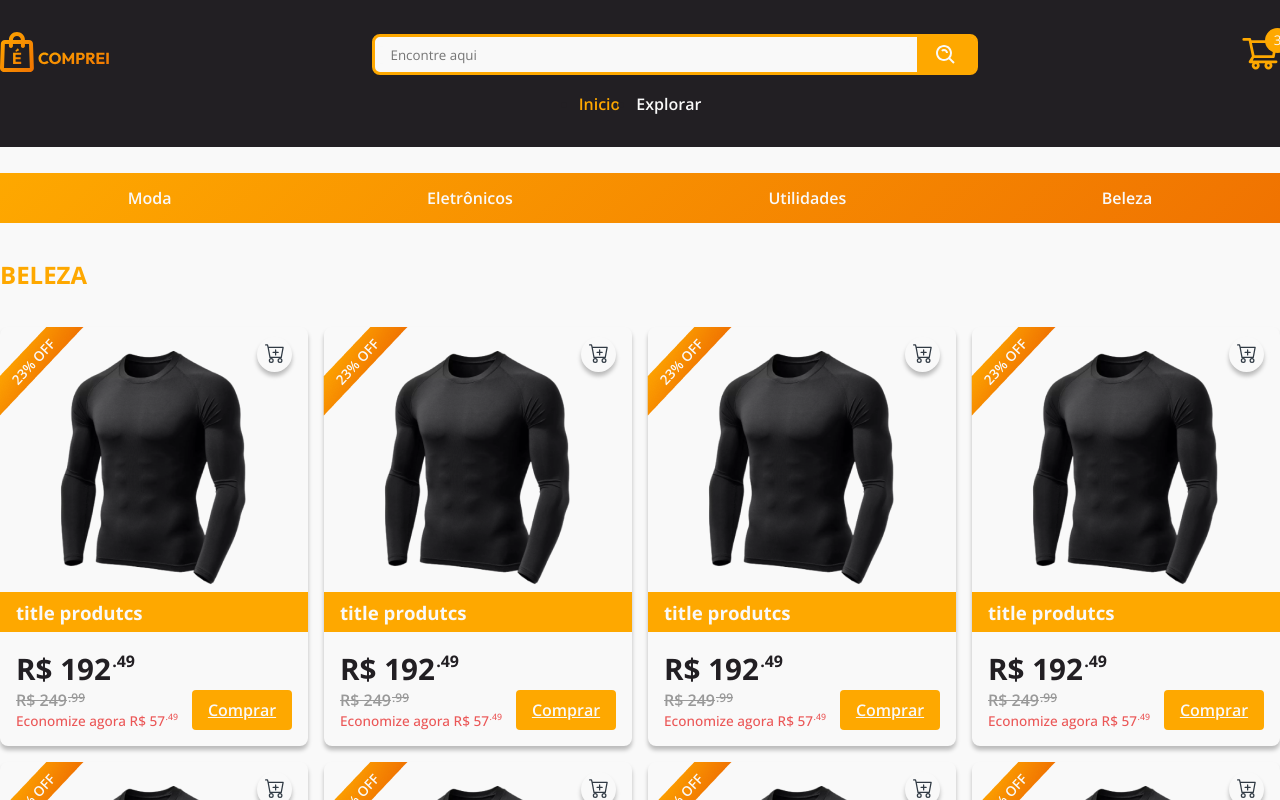
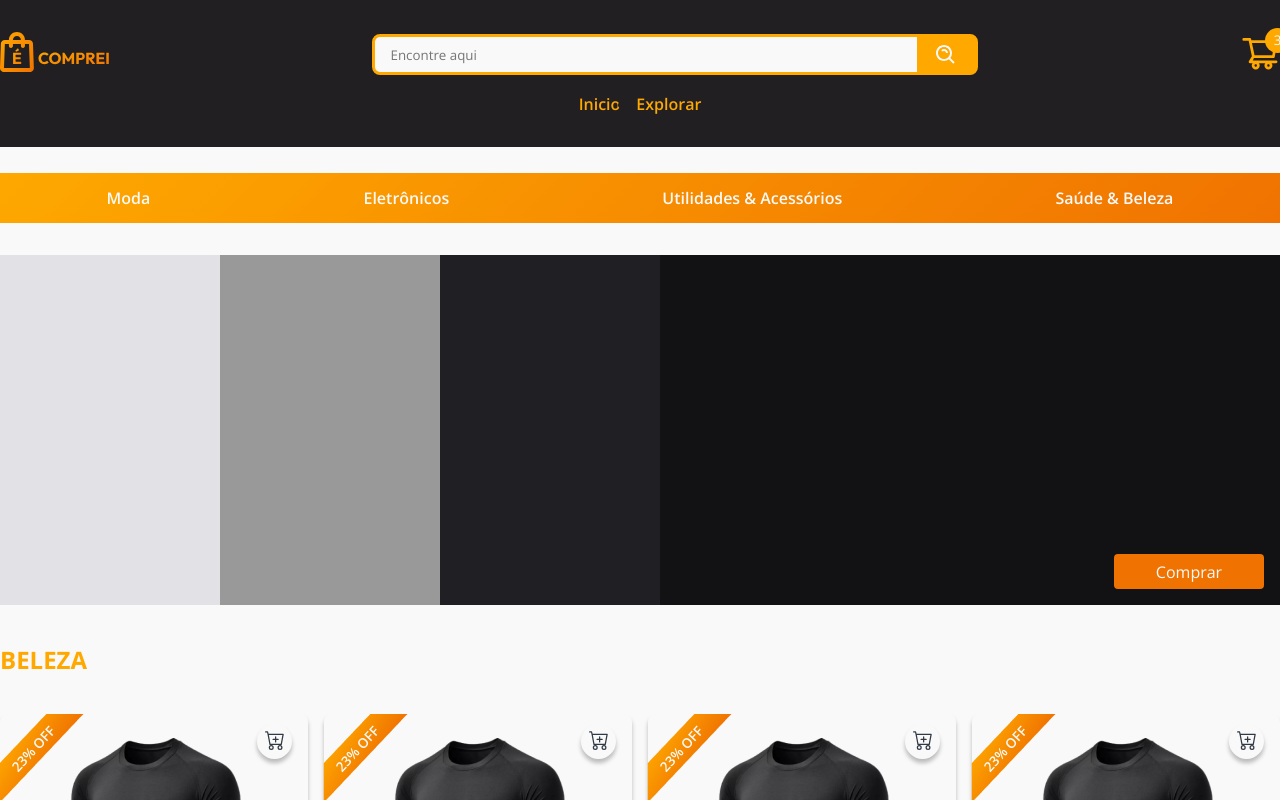
Before and after one commit to jeffersontk/ecomprei-front, a Next.js app: page /produtos/beleza in a window 1280 px wide. Shown: the top 800 px of the page. Built offline with nearby package versions, Linux system fonts and the light colour scheme.

Commit message:
adicionando transição entre maginas e slider de produtos

```diff
--- a/package.json
+++ b/package.json
@@ -16,6 +16,7 @@
     "@types/react-dom": "18.0.10",
     "eslint": "8.31.0",
     "eslint-config-next": "13.1.1",
+    "framer-motion": "^8.4.1",
     "next": "13.1.1",
     "react": "18.2.0",
     "react-dom": "18.2.0",
--- a/src/components/Categories/Categories.ts
+++ b/src/components/Categories/Categories.ts
@@ -13,10 +13,10 @@ export const CategoriesList = styled('ul', {
     listStyle: 'none',
     color: '$white',
     fontWeight: 600,
-    cursor: 'pointer',
     transition: 'transform 0.5s',
 
     a:{
+      cursor: 'pointer',
       textDecoration: 'none',
       color: '$white',
     },
--- a/src/components/Categories/index.tsx
+++ b/src/components/Categories/index.tsx
@@ -5,16 +5,16 @@ const Categories: React.FC = () => {
   return (
     <CategoriesList>
       <li>
-        <Link href="/produtos/moda">Moda</Link>
+        <Link href="/produtos/moda?categoria=todos">Moda</Link>
       </li>
       <li>
         <Link href="/produtos/eletronicos">Eletrônicos</Link>
       </li>
       <li>
-        <Link href="/produtos/utilidades">Utilidades</Link>
+        <Link href="/produtos/utilidades&acessorios">Utilidades & Acessórios</Link>
       </li>
       <li>
-      <Link href="/produtos/beleza">Beleza</Link>
+      <Link href="/produtos/saude&beleza">Saúde & Beleza</Link>
       </li>
     </CategoriesList>
   );
--- a/src/components/Header/index.tsx
+++ b/src/components/Header/index.tsx
@@ -1,5 +1,6 @@
 import Image from 'next/image';
 import Link from 'next/link';
+import { useRouter } from 'next/router';
 import React from 'react';
 import {AiOutlineShoppingCart} from 'react-icons/ai'
 import {BiSearchAlt} from 'react-icons/bi'
@@ -8,6 +9,20 @@ import { CartButton, Container, HeaderSearchAndCart, Navigation, SearchContainer
 
 
 const Header: React.FC = () => {
+  const { asPath, pathname } = useRouter()
+  const path = asPath
+  console.log('pathname', pathname)
+
+  const isActive = (find: string) => {
+    if(find === '/'){
+      return 'active'
+    }
+    if(find === '/produtos'){
+      return 'active'
+    }
+
+    return ''
+  }
   return (
     <Container>
       <HeaderSearchAndCart>
@@ -30,10 +45,10 @@ const Header: React.FC = () => {
       <Navigation>
         <ul>
           <li>
-            <Link href="/" className='active'>Inicio</Link>
+            <Link href="/" className={isActive('/')}>Inicio</Link>
           </li>
           <li>
-            <Link href="/produtos">Explorar</Link>
+            <Link href="/produtos" className={isActive('/produtos')}>Explorar</Link>
           </li>
         </ul>
       </Navigation>
--- a/src/pages/_app.tsx
+++ b/src/pages/_app.tsx
@@ -1,4 +1,5 @@
 import type { AppProps } from 'next/app'
+import { AnimatePresence } from 'framer-motion'
 import Footer from '../components/Footer';
 import Header from '../components/Header';
 import { globalStyles } from '../styles/global';
@@ -6,14 +7,15 @@ import { Container, ContentFooter, FooterContainer, HeaderContainer, MainContain
 
 globalStyles();
 
-export default function App({ Component, pageProps }: AppProps) {
+export default function App({ Component, pageProps, router }: AppProps) {
   return (
+    <AnimatePresence mode='sync' initial={false}>
       <Container>
         <HeaderContainer>
           <Header />
         </HeaderContainer>
         <MainContainer>
-        <Component {...pageProps} />
+          <Component {...pageProps} key={router.asPath} onExitComplete={() => window.scrollTo(0, 0)}/>
         </MainContainer>
         <FooterContainer>
           <ContentFooter>
@@ -21,5 +23,6 @@ export default function App({ Component, pageProps }: AppProps) {
           </ContentFooter>
         </FooterContainer>
       </Container>
+    </AnimatePresence>
   )
 }
--- a/src/pages/index.tsx
+++ b/src/pages/index.tsx
@@ -3,10 +3,12 @@ import Link from "next/link";
 import hero from '../assets/hero.png'
 import Cards from "../components/Cards";
 import Categories from "../components/Categories";
+import Layout from "../components/Layout";
 import { Banner, Container, GridCards, SectionHighlighted } from "../styles/pages/home";
 
 export default function Home() {
   return (
+    <Layout>
       <Container>
         <Banner>
           <Image src={hero} alt="banner é fácil, é rápido, é comprei" title="é fácil, é rápido, é comprei"/>
@@ -28,5 +30,6 @@ export default function Home() {
           </GridCards>
         </SectionHighlighted>
       </Container>
+    </Layout>
   )
 }
--- a/src/pages/produtos/[slug].tsx
+++ b/src/pages/produtos/[slug].tsx
@@ -3,42 +3,64 @@ import React from 'react';
 import Cards from '../../components/Cards';
 import Categories from '../../components/Categories';
 import { GridCards } from '../../styles/pages/home';
-import { Container, FilterSection } from '../../styles/pages/produtos';
+import { Container, FilterSection, Product, ProductSlider } from '../../styles/pages/produtos';
 import { useRouter } from "next/router"
 
 export default function Produtos() {
-  const {query, } = useRouter()
+  const { query } = useRouter()
   const title = query.slug || 'Moda'
   const subtitle = query.categoria || 'Feminina'
+
+  const isActive = (find: string) => {
+    if(subtitle.includes(find)){
+      return 'active'
+    }
+    return ''
+  }
+
+  const formatTitle = (title:string) => {
+    let format = title
+    switch (format) {
+      case 'utilidades&acessorios':
+        return 'Utilidades & Acessórios'.toUpperCase()
+      case 'saude&beleza':
+        return 'Saúde & Beleza'.toUpperCase()
+      default:
+        return format.toUpperCase()
+    }
+  }
+
   return (
     <Container>
       <Categories />
-      <section>
-        <div></div>
-        <div></div>
-        <div></div>
-        <div></div>
-      </section>
-      {
-      }
-      <FilterSection>
-        <h2>{String(title).toUpperCase()} {query.categoria && `/ ${String(subtitle).toUpperCase()}`}</h2>
+      <ProductSlider>
+        <Product className='product1'><a href="#">Comprar</a></Product>
+        <Product className='product2'><a href="#">Comprar</a></Product>
+        <Product className='product3'><a href="#">Comprar</a></Product>
+        <Product className='product4'><a href="#">Comprar</a></Product>
+      </ProductSlider>
+
+      <FilterSection >
+        <h2>{formatTitle(String(title))} {query.categoria && `/ ${String(subtitle).toUpperCase()}`}</h2>
         {
           title === 'moda' &&
           <ul>
-            <li className='active'>
+            <li className={isActive('todos')}>
+              <Link href="/produtos/moda?categoria=todos">Todos</Link>
+            </li>
+            <li className={isActive('feminina')}>
               <Link href="/produtos/moda?categoria=feminina">Feminina</Link>
             </li>
-            <li>
+            <li className={isActive('masculino')}>
               <Link href="/produtos/moda?categoria=masculino">Masculina</Link>
             </li>
-            <li>
+            <li className={isActive('infantil')}>
               <Link href="/produtos/moda?categoria=infantil">Infantil</Link>
             </li>
           </ul>
         }
       </FilterSection>
-      <GridCards>
+      <GridCards >
         <Cards />
         <Cards />
         <Cards />
--- a/src/pages/sobre.tsx
+++ b/src/pages/sobre.tsx
@@ -1,9 +1,10 @@
 import React from 'react';
+import Layout from '../components/Layout';
 import { AboutContent } from '../styles/pages/about';
 
 export default function Sobre(){
   return (
-    <div>
+    <Layout>
       <AboutContent>
         <h1>Sobre nós</h1>
         <h4><strong>Nosso Negócio</strong></h4>
@@ -13,6 +14,6 @@ export default function Sobre(){
         <h4><strong>Nossos Valores</strong></h4>
         <p>Inclusão, transparência, acessibilidade e qualidade.</p>
       </AboutContent>
-    </div>
+    </Layout>
   );
 }
--- a/src/styles/pages/produtos.ts
+++ b/src/styles/pages/produtos.ts
@@ -13,6 +13,90 @@ export const Title = styled('h2', {
 export const ProductSlider = styled('section', {
   marginTop: '2rem',
   marginBottom: '2rem',
+  display: 'flex',
+  position: 'relative',
+
+})
+
+export const Product = styled('div',{
+  height: '350px',
+  color: '$white',
+  transition: 'width 0.5s',
+  position: 'relative',
+
+  a:{
+    position: 'absolute',
+    bottom: '1rem',
+    right: '1rem',
+
+    textDecoration: 'none',
+
+    width: '150px',
+    height: '35px',
+    color: '$white',
+    background: '$orange500',
+    borderRadius: '4px',
+
+    display: 'flex',
+    alignItems: 'center',
+    justifyContent: 'center',
+
+  },
+
+  '&.product1': {
+    background: '$gray100',
+    width: '220px',
+
+    a: {
+      display: 'none',
+    },
+
+    '&:hover': {
+      background: '$green300',
+      width: '100%',
+
+      a: {
+        display: 'flex',
+      },
+    }
+  },
+  '&.product2': {
+    background: '$gray300',
+    width: '220px',
+    a: {
+      display: 'none',
+    },
+    '&:hover': {
+      background: '$green300',
+      width: '100%',
+      a: {
+        display: 'flex',
+      },
+    }
+  },
+  '&.product3': {
+    background: '$gray800',
+    width: '220px',
+    a: {
+      display: 'none',
+    },
+    '&:hover': {
+      background: '$green300',
+      width: '100%',
+      a: {
+        display: 'flex',
+      },
+    }
+  },
+  '&.product4': {
+    background: '$gray900',
+    width: '620px',
+
+    '&:hover': {
+      background: '$green300',
+      width: '100%',
+    }
+  },
 })
 
 export const FilterSection = styled('div', {
@@ -24,7 +108,7 @@ export const FilterSection = styled('div', {
 
   h2: {
     color: '$yellow500',
-    lineHeight: '40px'
+    lineHeight: '45px'
   },
 
   ul: {
@@ -33,16 +117,23 @@ export const FilterSection = styled('div', {
 
     li: {
       listStyle: 'none',
-      background: '$yellow500',
-      width: '150px',
+      color: '$yellow500',
+      width: '100px',
       height: '40px',
       display: 'flex',
       justifyContent: 'center',
       alignItems: 'center',
-      borderRadius: '4px',
+      borderBottomColor: 'transparent',
+      borderBottomStyle: 'solid',
+      borderBottomWidth: '5px',
 
       '&.active': {
-        background: '$orange500'
+        borderBottomColor: '$orange500',
+        borderBottomStyle: 'solid',
+        borderBottomWidth: '5px',
+        a: {
+          color: '$orange500',
+        }
       },
 
       '&:hover':{
@@ -51,7 +142,7 @@ export const FilterSection = styled('div', {
 
       a:{
         textDecoration: 'none',
-        color:'$white',
+        color: '$yellow500',
         fontWeight: 600,
       },
 
```
Also changed, not shown: src/components/Layout/index.tsx (added, +22 -0 lines), src/pages/produtos/index.tsx (+8 -6 lines), 1 other file (tests, documents, lock files or other folders). Lines whose indentation alone changed are shown as unchanged.
